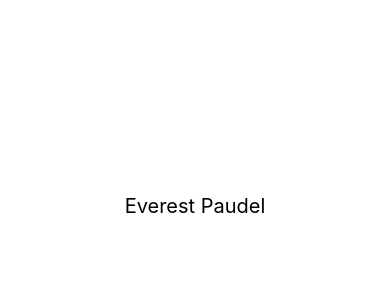
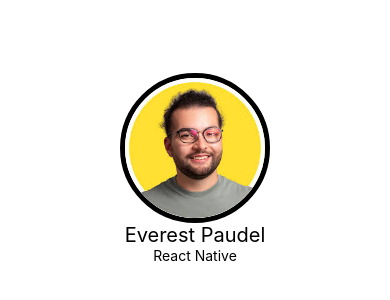
Before and after one commit to everestp/ReactNative, a React Native app: screen / in a window 390 px wide. Shown: the part 216-516 px from the top of the page. Built offline with nearby package versions, Linux system fonts and the light colour scheme.

Commit message:
Learnig :- Images

```diff
--- a/App.js
+++ b/App.js
@@ -1,10 +1,24 @@
 import { StatusBar } from 'expo-status-bar';
-import { StyleSheet, Text, View } from 'react-native';
+import { Image, StyleSheet, Text, View } from 'react-native';
 
 export default function App() {
   return (
     <View style={styles.container}>
+      <Image  source={require("./assets/download (1).jpeg")} style={{
+        width:"100%",
+       height:"200",
+
+      }}/>
+      <Image source={require("./assets/download.jpeg")}  style={{
+        width:150,
+        height:150,
+        borderRadius:150,
+        borderColor : "black",
+        borderWidth:5,
+        marginTop:-75
+        }}/>
       <Text style={{ fontSize:20 }}>Everest Paudel</Text>
+      <Text>React Native</Text>
       <StatusBar style="auto" />
     </View>
   );
@@ -13,7 +27,7 @@ export default function App() {
 const styles = StyleSheet.create({
   container: {
     flex: 1,
-    backgroundColor: '#fff',
+    backgroundColor: 'white',
     alignItems: 'center',
     justifyContent: 'center',
   },
```
Also changed, not shown: assets/page/image.js (added, +25 -0 lines), assets/download (1).jpeg (added), assets/download.jpeg (added).
